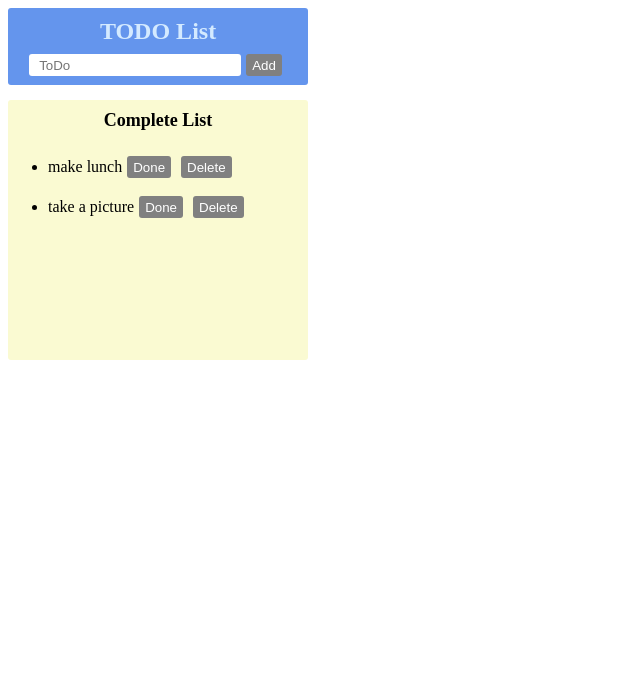
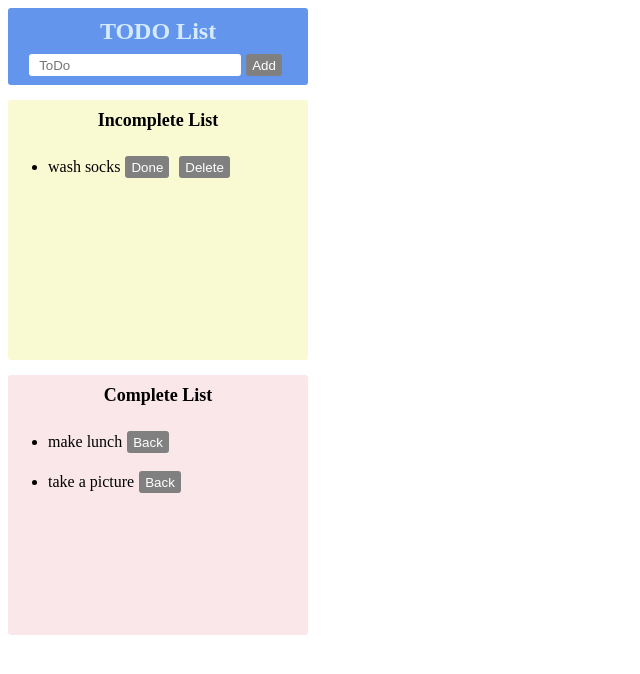
Before and after one commit to An39nA0219/todo-react.js-with-vscode, a React (Create React App) app: page / in a window 1280 px wide. Shown: the top 674 px of the page, without its empty margins (0-640 px from the left). Built offline with nearby package versions, Linux system fonts and the light colour scheme.

Commit message:
incomplete-areaの作成

```diff
--- a/src/App.js
+++ b/src/App.js
@@ -1,5 +1,6 @@
 import './App.css';
 import { InputArea } from './components/InputArea'
+import { IncompleteArea} from './components/IncompleteArea'
 import { CompleteArea } from './components/CompleteArea'
 
 
@@ -8,6 +9,7 @@ function App() {
     <>
       <h1>TODO List</h1>
       <InputArea></InputArea>
+      <IncompleteArea></IncompleteArea>
       <CompleteArea></CompleteArea>
     </>
   );
--- a/src/components/CompleteArea.jsx
+++ b/src/components/CompleteArea.jsx
@@ -5,13 +5,11 @@ export const CompleteArea = () => {
       <ul>
         <li className="list-items">
           make lunch
-          <button>Done</button>
-          <button>Delete</button>
+          <button>Back</button>
         </li>
         <li>
           take a picture
-          <button>Done</button>
-          <button>Delete</button>
+          <button>Back</button>
         </li>
       </ul>
     </div>
--- /dev/null
+++ b/src/components/IncompleteArea.jsx
@@ -0,0 +1,14 @@
+export const IncompleteArea = () => {
+  return (
+    <div className="incomplete-area">
+      <h2>Incomplete List</h2>
+      <ul>
+        <li className="list-items">
+          wash socks
+          <button>Done</button>
+          <button>Delete</button>
+        </li>
+      </ul>
+    </div>
+  );
+};
--- a/src/index.css
+++ b/src/index.css
@@ -48,7 +48,7 @@ h2 {
   border-radius: 0px 0px 3px 3px;
 }
 
-.complete-area {
+.incomplete-area {
   background-color: lightgoldenrodyellow;
   width: 300px;
   min-height: 250px;
@@ -56,3 +56,12 @@ h2 {
   margin-top: 15px;
   padding-top: 10px;
 }
+
+.complete-area {
+  background-color:rgb(250, 231, 234);
+  width: 300px;
+  min-height: 250px;
+  border-radius: 3px;
+  margin-top: 15px;
+  padding-top: 10px;
+}
```
